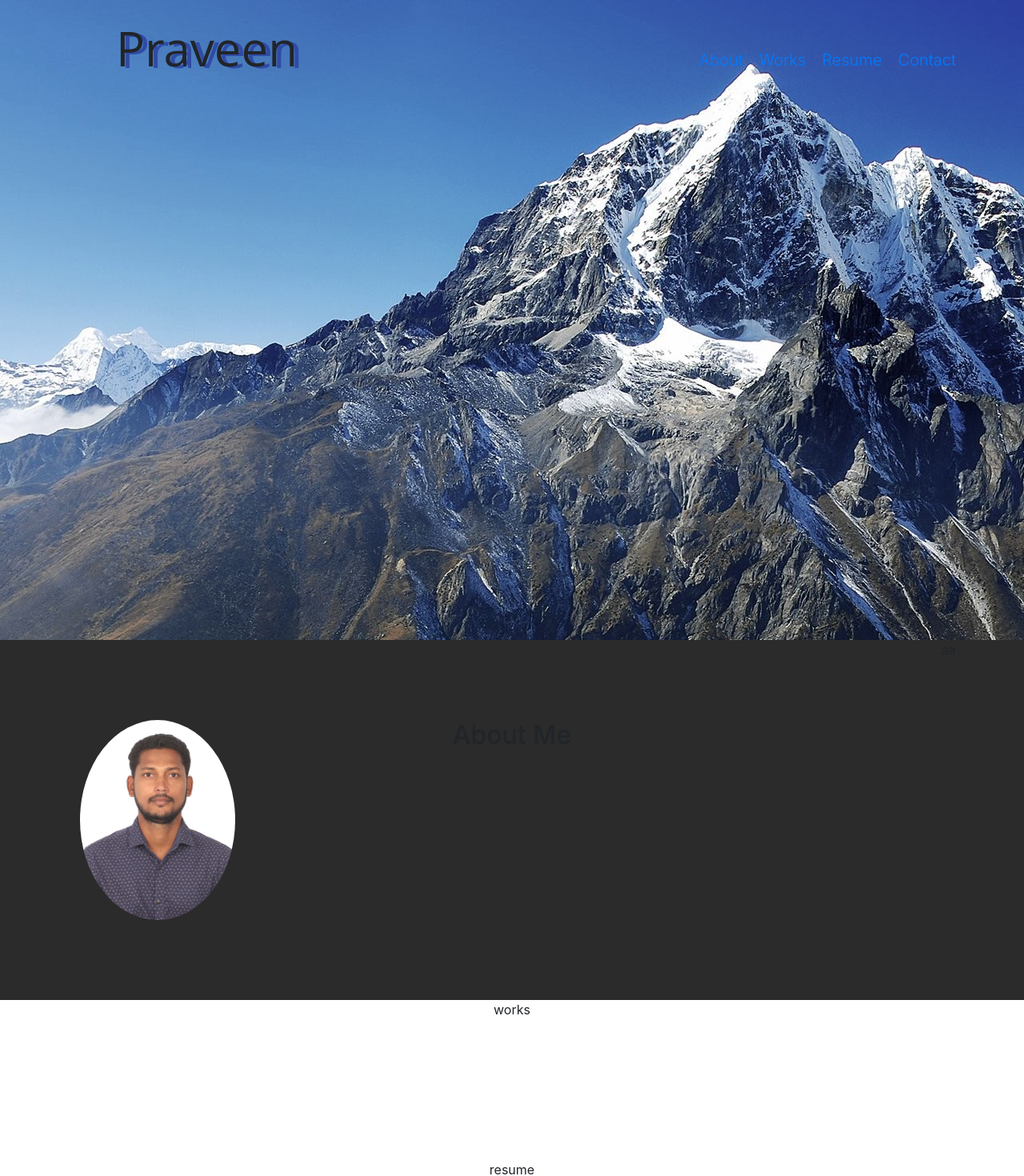
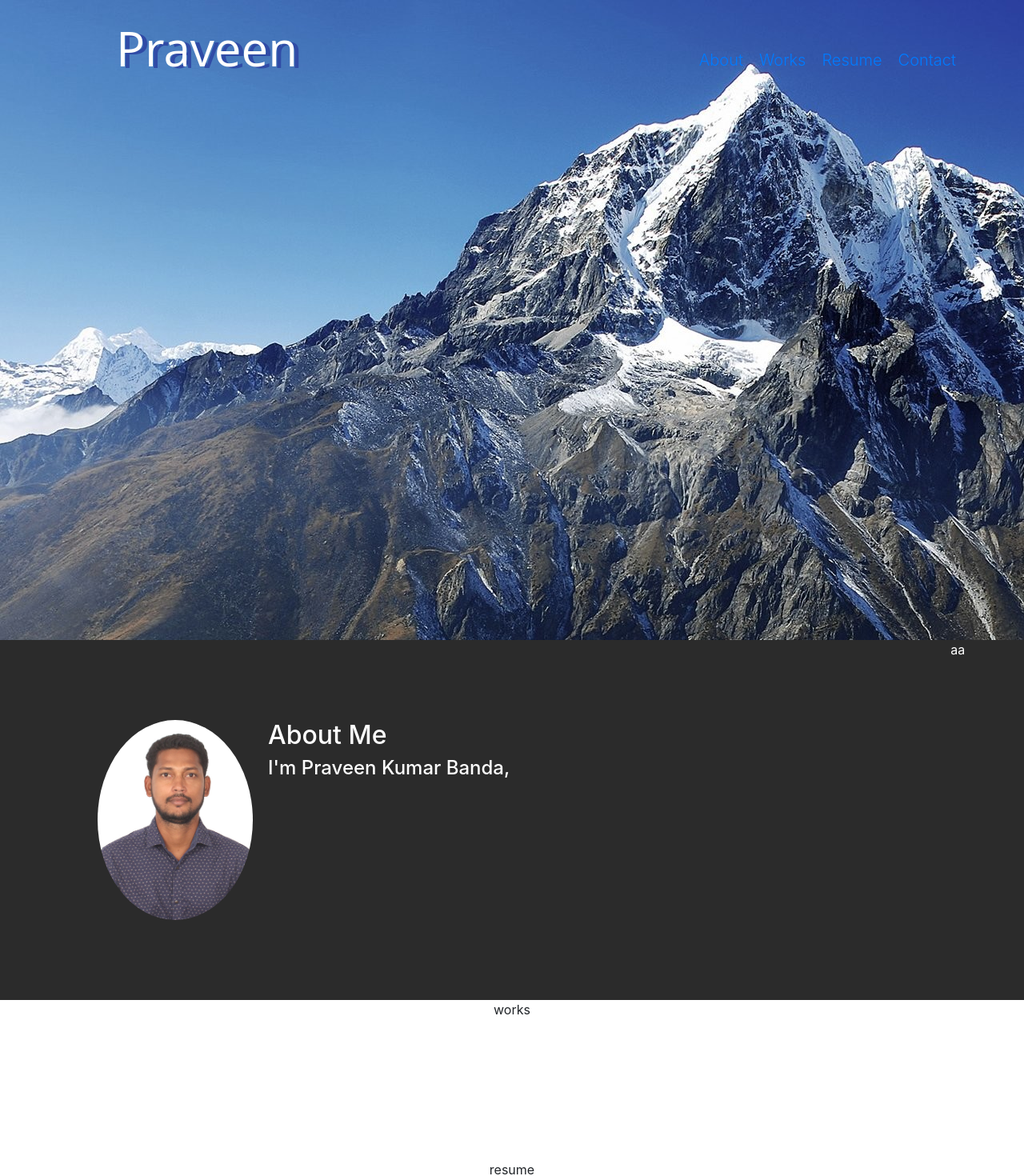
Before and after one commit to bpraveen078/praveen_website, a React (Create React App) app: page / in a window 1280 px wide. Shown: the top 1470 px of the page at 80% size. Built offline with nearby package versions, Linux system fonts and the light colour scheme.

Commit message:
style changes

```diff
--- a/src/components/about.tsx
+++ b/src/components/about.tsx
@@ -7,6 +7,7 @@ export const About: React.FC = (props: IAppProps) => {
   return (
     <div className="about">
       <div className="row">
+        <div className="col-sm-1"></div>
         <div className="col-sm-2">
           <div className="my-img-section">
             <img className="my-img" src={praveen_image}></img>
@@ -15,9 +16,10 @@ export const About: React.FC = (props: IAppProps) => {
         <div className="col-sm-8">
           <div className="about-me">
             <h2>About Me</h2>
+            <h4>I'm Praveen Kumar Banda,</h4>
           </div>
         </div>
-        <div className="col-sm-2">aa</div>
+        <div className="col-sm-1">aa</div>
       </div>
     </div>
   );
--- a/src/index.css
+++ b/src/index.css
@@ -7,11 +7,14 @@ body {
   -moz-osx-font-smoothing: grayscale;
 }
 .row {
-  margin: 0;
+  margin: 0 !important;
 }
 code {
   font-family: source-code-pro, Menlo, Monaco, Consolas, "Courier New",
     monospace;
+}
+header {
+  color: #ffffff;
 }
 header.smaller {
   height: 75px;
@@ -286,13 +289,16 @@ footer ul li {
 .about {
   background-color: rgb(43, 43, 43);
   height: 100%;
+  color: #ffffff;
+  text-align: left;
 }
 .about-me {
   padding-top: 100px;
 }
 
 .my-img-section {
-  padding: 100px;
+  padding-top: 100px;
+  padding-bottom: 100px;
 }
 .my-img {
   border-radius: 50%;
```
